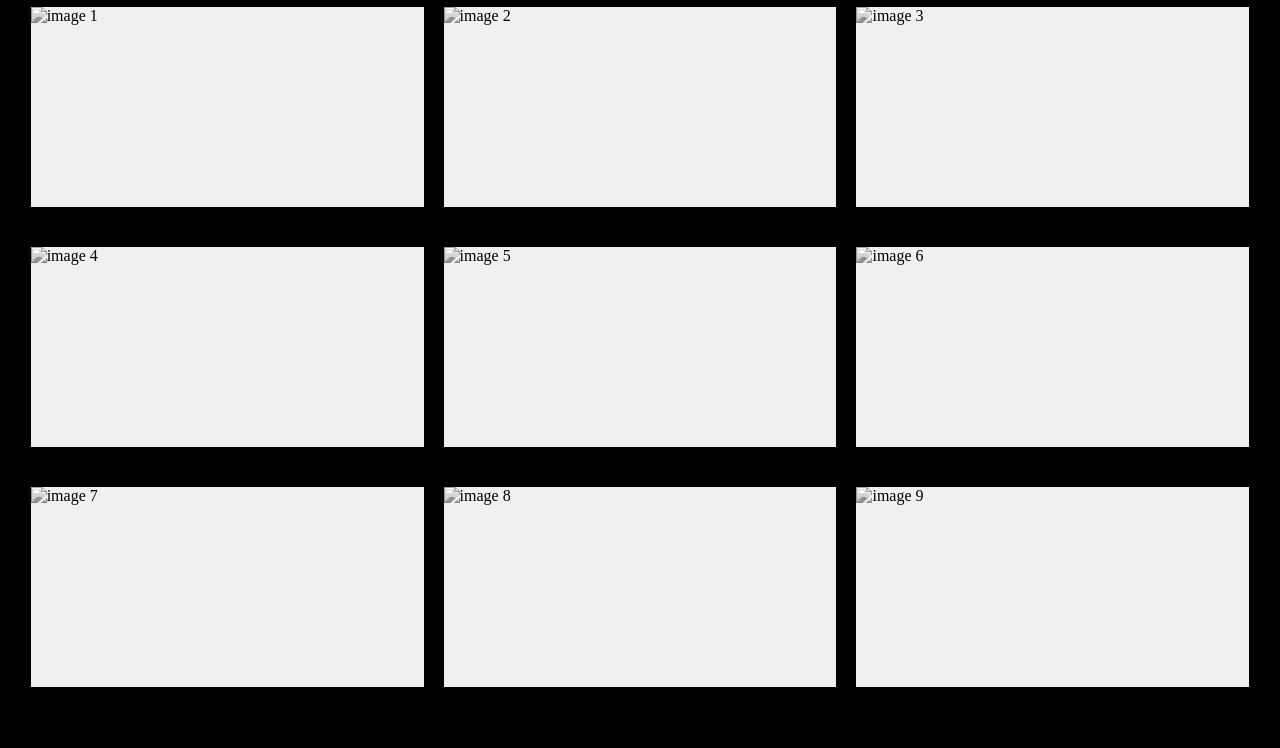
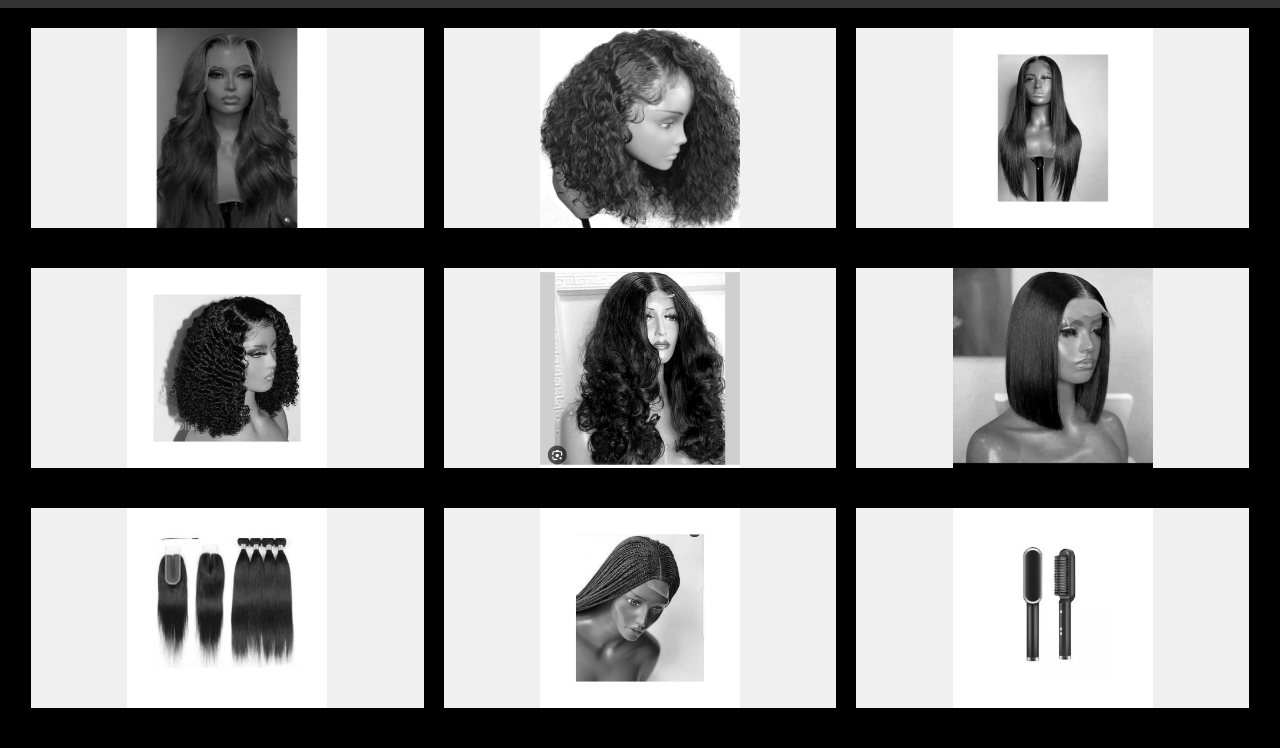
Before and after one commit to Becky1703/HairByKristalgemFrontend, a plain HTML site: page index.html in a window 1280 px wide. Shown: the part 76-824 px from the top of the page. Before the commit the page ends 803 px from the top, so only its background shows below. Drawn offline with Linux system fonts and the light colour scheme.

Commit message:
added removed paths

```diff
--- a/index.html
+++ b/index.html
@@ -210,7 +210,7 @@
 <body>
   <nav class="navbar">
     <div class="logo">
-      <img src="hbk_white_transp_logo.png" alt="HairbyKristalgem">
+      <img src="docs/assets/hbk_white_transp_logo.png" alt="HairbyKristalgem">
     </div>
     <ul class="nav-links">
       <li><a href="#">Home</a></li>
@@ -241,7 +241,7 @@
 
   <div class="box-container">
     <div class="box">
-      <img src="wavy_colored_hair.png" alt="image 1" style="width: 100%">
+      <img src="docs/assets/wavy_colored_hair.png" alt="image 1" style="width: 100%">
       <div class="box-overlay">
         <div class="button-container">
           <p>Colored</p>
@@ -250,7 +250,7 @@
       </div>
     </div>
     <div class="box">
-      <img src="curly_hair.jpg" alt="image 2" style="width: 100%">
+      <img src="docs/assets/curly_hair.jpg" alt="image 2" style="width: 100%">
       <div class="box-overlay">
         <div class="button-container">
           <p>Wavy</p>
@@ -259,7 +259,7 @@
       </div>
     </div>
     <div class="box">
-      <img src="long_straight_hair.jpg" alt="image 3" style="width: 100%">
+      <img src="docs/assets/long_straight_hair.jpg" alt="image 3" style="width: 100%">
       <div class="box-overlay">
         <div class="button-container">
           <p>Straight</p>
@@ -268,7 +268,7 @@
       </div>
     </div>
     <div class="box">
-      <img src="kinky_hair.jpg" alt="image 4" style="width: 100%">
+      <img src="docs/assets/kinky_hair.jpg" alt="image 4" style="width: 100%">
       <div class="box-overlay">
         <div class="button-container">
           <p>Kinky&Curly</p>
@@ -277,7 +277,7 @@
       </div>
     </div>
     <div class="box">
-      <img src="bouncy_hair.jpg" alt="image 5" style="width: 100%">
+      <img src="docs/assets/bouncy_hair.jpg" alt="image 5" style="width: 100%">
       <div class="box-overlay">
         <div class="button-container">
           <p>Bouncy</p>
@@ -286,7 +286,7 @@
       </div>
     </div>
     <div class="box">
-      <img src="short_straight_hair.jpg" alt="image 6" style="width: 100%">
+      <img src="docs/assets/short_straight_hair.jpg" alt="image 6" style="width: 100%">
       <div class="box-overlay">
         <div class="button-container">
           <p>Short</p>
@@ -295,7 +295,7 @@
       </div>
     </div>
     <div class="box">
-      <img src="hair_bundle.jpg" alt="image 7" style="width: 100%">
+      <img src="docs/assets/hair_bundle.jpg" alt="image 7" style="width: 100%">
       <div class="box-overlay">
         <div class="button-container">
           <p>Bundles</p>
@@ -304,7 +304,7 @@
       </div>
     </div>
     <div class="box">
-      <img src="braided_wig.jpg" alt="image 8" style="width: 100%">
+      <img src="docs/assets/braided_wig.jpg" alt="image 8" style="width: 100%">
       <div class="box-overlay">
         <div class="button-container">
           <p>Braided</p>
@@ -313,7 +313,7 @@
       </div>
     </div>
     <div class="box">
-      <img src="hair_tools.jpg" alt="image 9" style="width: 100%">
+      <img src="docs/assets/hair_tools.jpg" alt="image 9" style="width: 100%">
       <div class="box-overlay">
         <div class="button-container">
           <p>Tools&Accessories</p>
```
